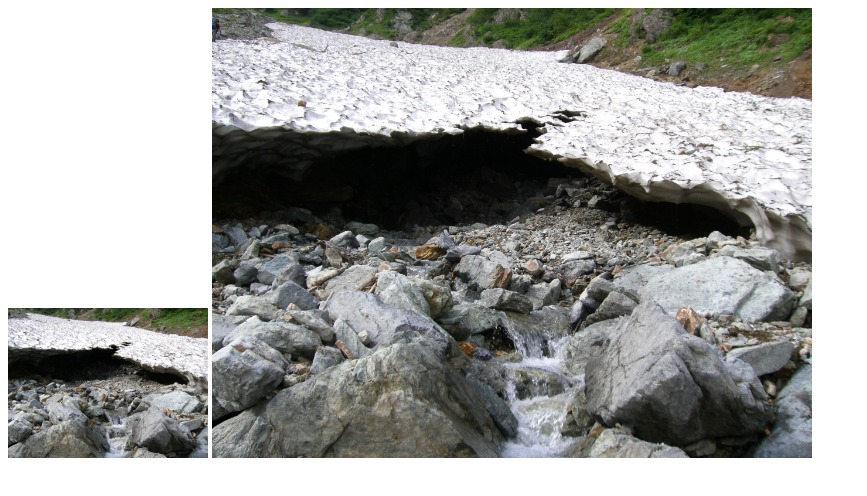
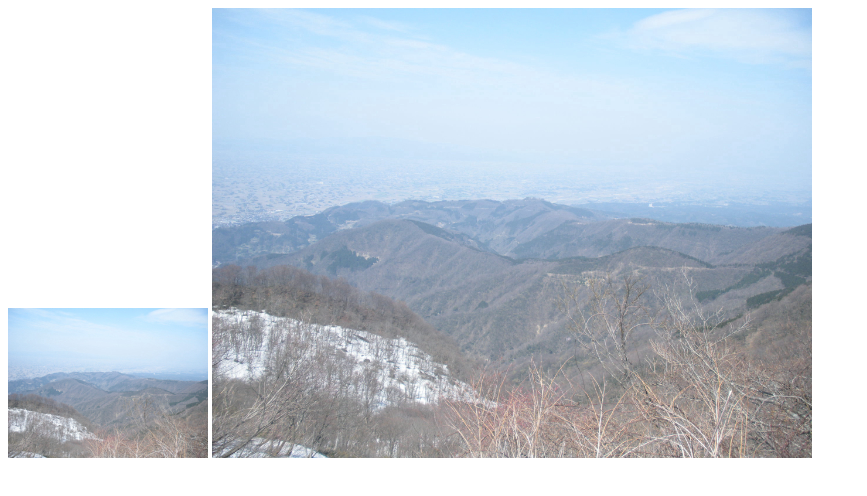
Before and after one commit to yassuT/fantastic-fortnight, a plain HTML site: page index.html in a window 1280 px wide. Shown: the whole page, without its empty margins (0-867 px from the left). Drawn offline with Linux system fonts and the light colour scheme.

Commit message:
Change now

```diff
--- a/index.html
+++ b/index.html
@@ -5,7 +5,7 @@
   <title>Image link Sample</title>
 </head>
 <body>
-<a href="img/78648.jpg" target=”_blank”><img src="img/78648.jpg"></a>
-<a href="img/78649.jpg" target=”_blank”><img src="img/78649.jpg" width="600px" height= auto ></a>
+<a href="img/67826.jpg" target=”_blank”><img src="img/67826.jpg"></a>
+<a href="img/67827.jpg" target=”_blank”><img src="img/67827.jpg" width="600px" height= auto ></a>
 </body>
 </html>
```
Also changed, not shown: img/10450.jpg (added), img/10451.jpg (added), img/67826.jpg (added), img/67827.jpg (added).
